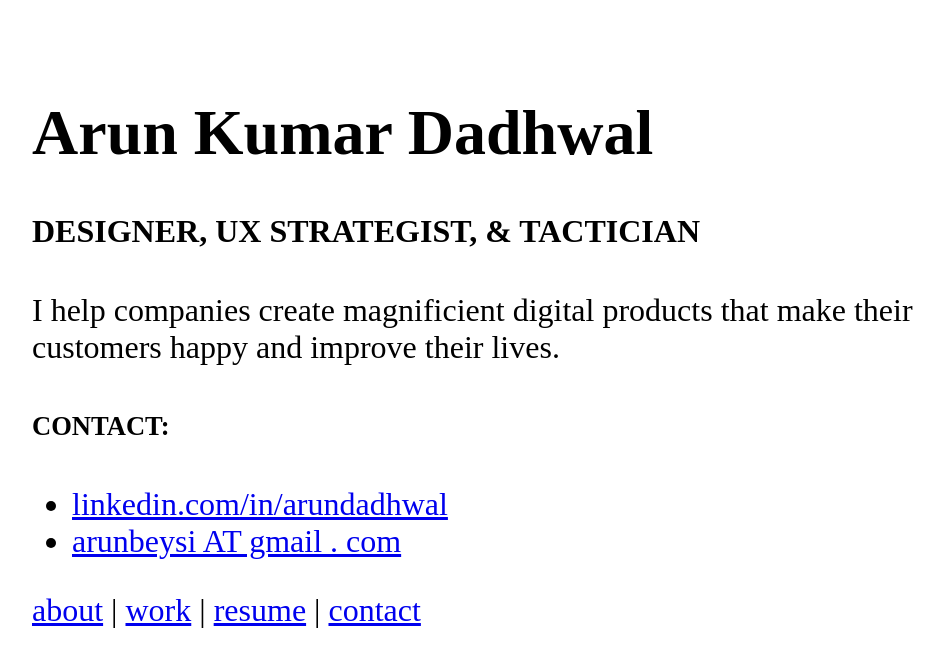
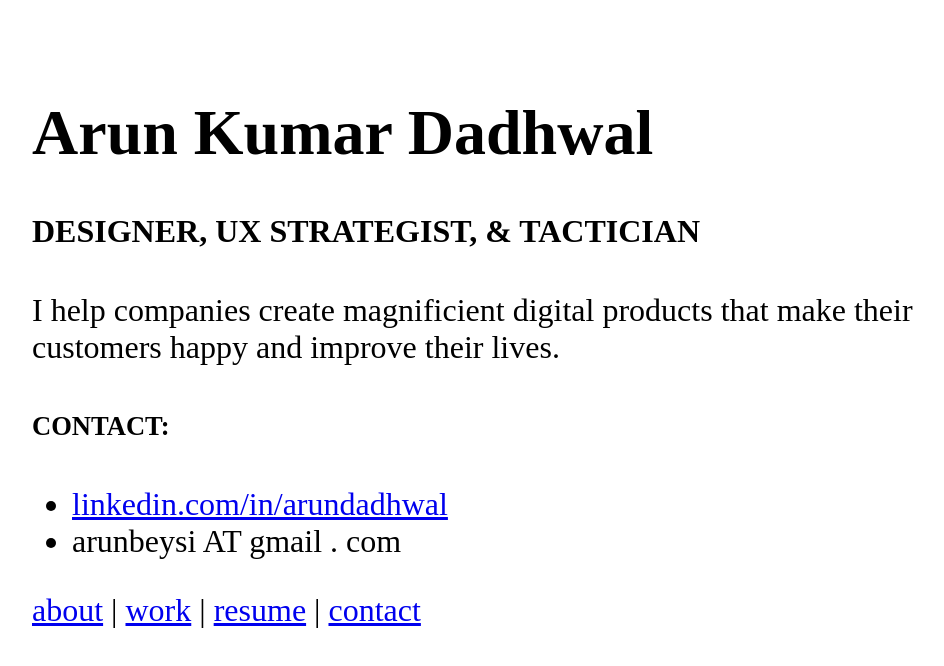
Before and after one commit to arundadhwal/arundadhwal.github.io, a plain HTML site: page index.html in a window 1280 px wide. Shown: the whole page, without its empty margins (128-1072 px from the left). Drawn offline with Linux system fonts and the light colour scheme.

Commit message:
Update index.html

```diff
--- a/index.html
+++ b/index.html
@@ -10,7 +10,7 @@
       <h5>CONTACT:</h5>
       <ul>
         <li><a href="https://www.linkedin.com/in/arundadhwal/">linkedin.com/in/arundadhwal</a></li>
-        <li><a href="mailto:arunbeysi@gmail.com">arunbeysi AT gmail . com</a></li>
+        <li>arunbeysi AT gmail . com</li>
       </ul>
     </p>
     <nav>
```
